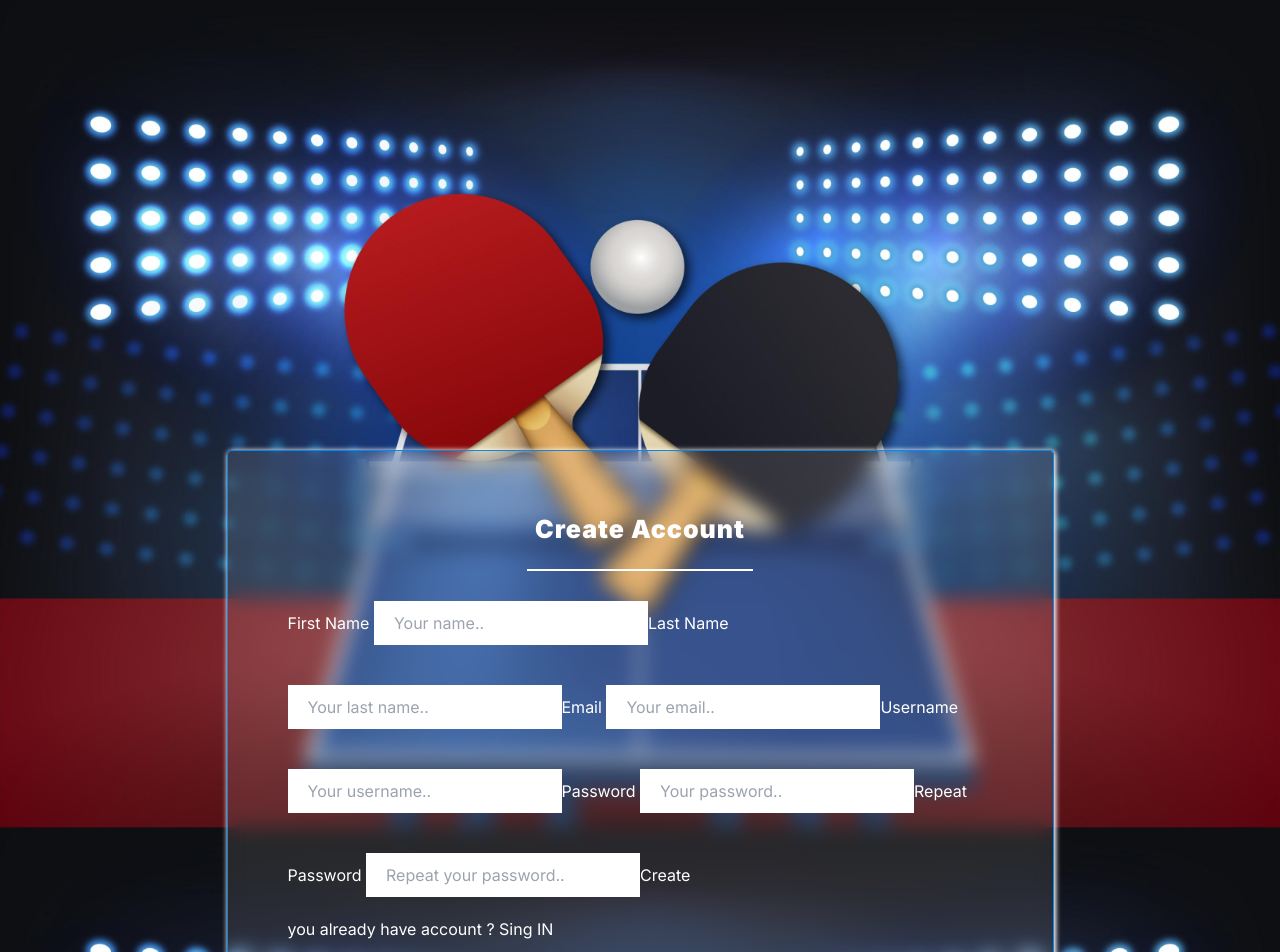
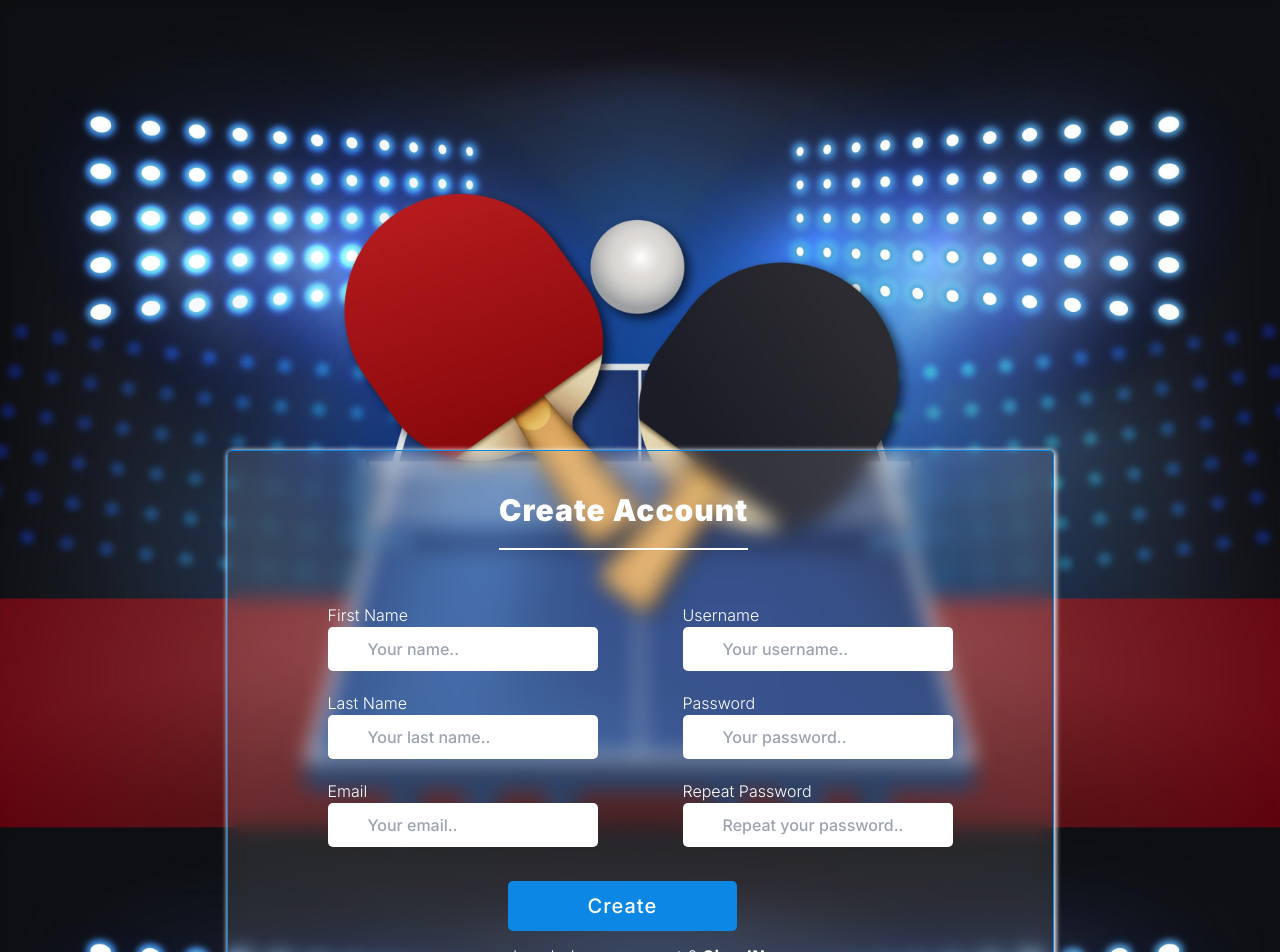
Before and after one commit to RockYou-cmd/ft_transcendence, a Next.js app in the folder frontend/: page /create in a window 1280 px wide. Shown: the top 952 px of the page. Built offline with nearby package versions, Linux system fonts and the light colour scheme.

Commit message:
add create component

```diff
--- a/frontend/src/app/API/db.json
+++ /dev/null
@@ -1,41 +0,0 @@
-{
-	"users": [
-	  {
-		"login": "bboulhan",
-		"id": "bboulhan",
-		"firstname": "brahim",
-		"familyname": "boulhanna",
-		"password": "12345"
-	  },
-	  {
-		"login":"ael-korc",
-		"id": "ael-korc",
-		"firstname": "alae",
-		"familyname":"qorchy",
-		"password":"56789"
-	  },
-	  {
-		"login":"mariog",
-		"id":"mariog",
-		"firstname":"mario",
-		"familyname":"gomez",
-		"password":"abcde"
-
-	  },
-	  {
-		"login":"davids",
-		"id": "davids",
-		"firstname":"david",
-		"familyname":"silva",
-		"password":"fghij"
-	  },
-	  {
-		"login":"sergior",
-		"id": "sergior",
-		"firstname":"sergio",
-		"familyname":"ramos",
-		"password":"qwert"
-	  }
-
-	]
-  }
--- a/frontend/src/app/API/page.tsx
+++ /dev/null
@@ -1,28 +0,0 @@
-
-
-const ApiRequest = async (Username:string) => {
-	const res = await fetch('http://localhost:4000/users/'+ Username);
-	return res.json();
-};
-
-export default async function Api() {
-
-	const data = await ApiRequest("bboulhan");
-	const id = data.id;
-	return(
-		<>
-			{/* {data.map((user:any) => (
-				<div key={user.id}>
-					<h1>{user.id}</h1>
-					<h1>{user.login}</h1>
-					<h1>{user.password}</h1>
-				</div>
-			))} */}
-			<h1>{data.id}</h1>
-			<h1>{data.password}</h1>
-			<h1>{data.firstname + ' ' + data.familyname}</h1>
-			<h1>{data.login}</h1>
-
-		</>
-	)
-}
--- a/frontend/src/app/[form]/form.css
+++ b/frontend/src/app/[form]/form.css
@@ -5,6 +5,7 @@ body {
 	flex-direction: column;
 	/* background: #0C88E4; */
 	background: white;
+	color : black;
 	margin: 0;
 }
 
--- a/frontend/src/app/[form]/page.tsx
+++ b/frontend/src/app/[form]/page.tsx
@@ -5,7 +5,7 @@ import { notFound } from 'next/navigation';
 // import {useRouter} from 'next/router';
 // import { FormProps } from '../login/form';
 import './form.css';
-import { Suspense } from 'react';
+
 import Loading from './loading';
 
 
@@ -30,7 +30,7 @@ export default async function UserPage({params} : {params: {form: string}}) {
 			<h1 className='text-gray-500 text-3xl uppercase m-5 p-2 border-2 border-black font-sans'>welcome  {data.login}</h1>
 
 				<h1 className='bg-red-500 h-6 w-80 m-6'>{data.firstname + ' ' + data.familyname}</h1>
-				<h1>{data.password}</h1>
+				<h1 className="text-red-700"> {data.password}</h1>
 
 				<br />
 				<Link href="/login">logout</Link>
--- a/frontend/src/app/create/create.css
+++ b/frontend/src/app/create/create.css
@@ -18,28 +18,71 @@ body{
 	border: 1px solid #0C88E4;
 	backdrop-filter: blur(10px);
 	box-shadow: 1px 1px 5px 1px white;
-
+	display: flex;
+	flex-direction: row;
+	align-items: center;
+	justify-content: space-between;
+	flex-wrap: wrap;
 }
 
 .create h1{
 	display: block;
+
 	text-align: center;
-	font-size: 25px;
+	font-size: 30px;
 	font-weight: 900;
 	letter-spacing: 1px;
-	padding: 20px 0px;
-	margin: 10px 34%;
+	padding-bottom: 15px;
+	/* margin: 10px 34%; */
+	margin:0px 30% 40px;
 	border-bottom: 2px solid white;
 }
 
 .label{
 	text-align: left;
-
+	display: flex;
+	flex-direction: column;
+	width:100%;
+	width: 270px;
+	font-weight: 300;
+	/* padding: 0px 20px; */
 }
 
 .create input{
 	/* display: flex; */
-	display: inline;
-	margin:20px 0px;
-	padding: 10px 20px;
+	/* display: block; */
+	margin-bottom: 20px;
+	padding: 10px 40px;
+	border-radius: 5px;
+	width: 100%;
+	color: black;
+	font-weight: 500;
 }
+
+.create button{
+	display: block;
+	margin: 0px 220px;
+	padding: 10px 80px;
+	background: #0C88E4;
+	border: none;
+	border-radius: 5px;
+	font-size: 20px;
+	font-weight: 500;
+	letter-spacing: 1px;
+	cursor: pointer;
+}
+.create p{
+	display: block;
+	text-align: center;
+	margin-left: 180px;
+	letter-spacing: 1px;
+	font-weight: 300;
+}
+
+.create p span{
+	font-weight: 800;
+}
+
+.col1 , .col2{
+	padding: 0px 40px;
+}
--- a/frontend/src/app/create/page.tsx
+++ b/frontend/src/app/create/page.tsx
@@ -29,6 +29,7 @@ export default function Create(){
 			<form className="create">
 				<h1>Create Account</h1>
 
+			<div className="col1">
 				<label htmlFor="firstname" className="label">
 					<span>First Name </span>
 					<input ref={first_nameRef} type="text" id="firstname" name="firstname" placeholder="Your name.."></input>
@@ -44,6 +45,8 @@ export default function Create(){
 					<input ref={emailRef} type="email" id="email" name="email" placeholder="Your email.."></input>
 				</label>
 
+			</div>
+			<div className="col2">
 				<label htmlFor="username" className="label">
 					<span>Username </span>
 					<input ref={user_nameRef} type="text" id="username" name="username" placeholder="Your username.."></input>
@@ -58,13 +61,14 @@ export default function Create(){
 					<span>Repeat Password </span>
 					<input ref={repeat_passwordRef} type="password" id="repeat_password" name="repeat_password" placeholder="Repeat your password.."></input>
 				</label>
+			</div>
 
 
 
 
 				<button type="submit">Create</button>
 
-				<p>you already have account ? <Link href="/login">Sing IN</Link> </p>
+				<p>you already have account ? <Link href="/login"><span>Sing IN</span></Link> </p>
 
 			</form>
 		</>
```
Also changed, not shown: frontend/package.json (+7 -7 lines), 1 other file (tests, documents, lock files or other folders).
